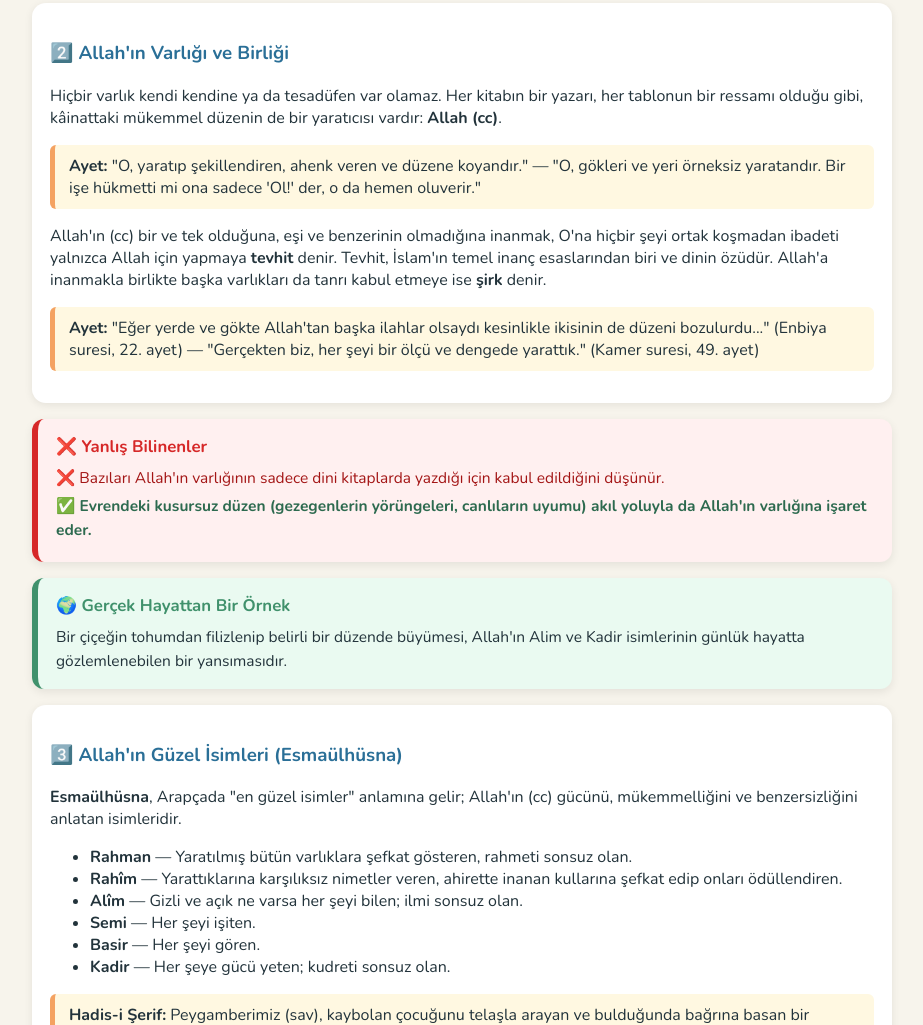
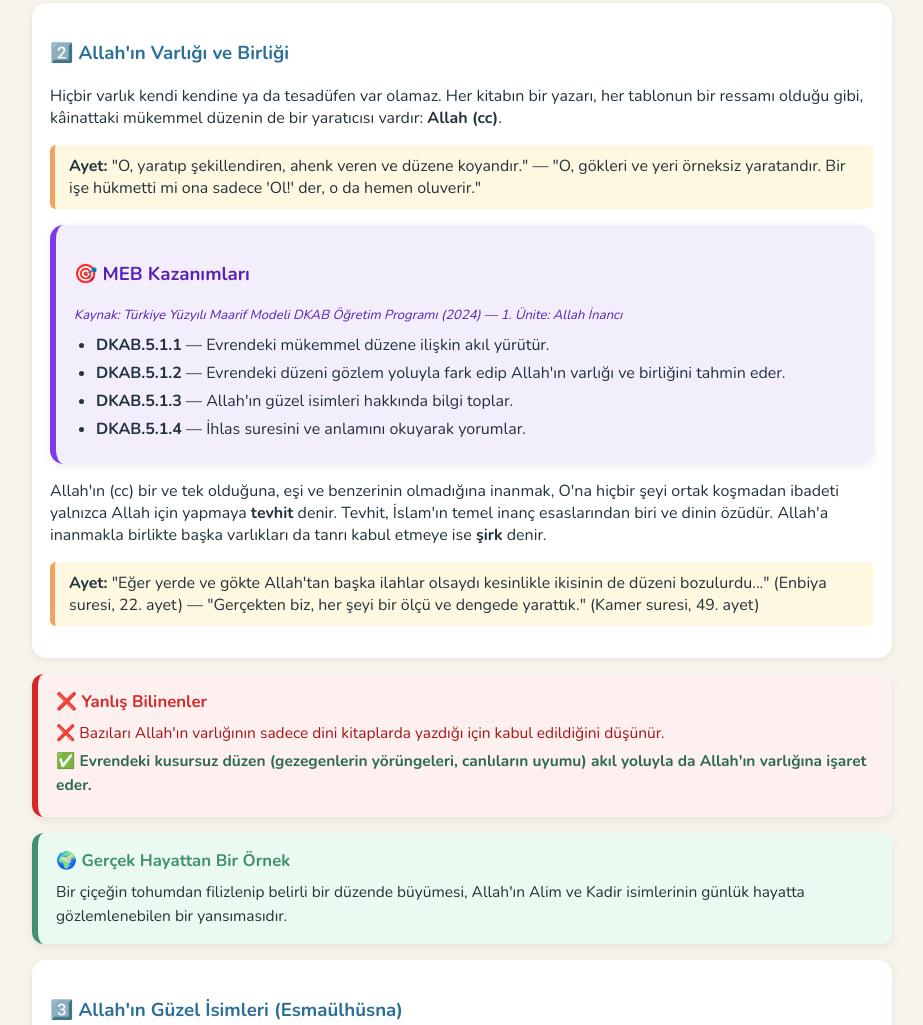
Before and after one commit to aishasurayzc-ui/din-kulturu-5sinif-1unite, a plain HTML site: page index.html in a window 1280 px wide. Shown: the part 907-1932 px from the top of the page, without its empty margins (178-1101 px from the left). Drawn offline with nearby package versions, Linux system fonts and the light colour scheme.

Commit message:
Konu Özeti'ne gerçek MEB kazanım kodlarını ve kaynağını ekle
- Kazanım kodları ve metinleri Türkiye Yüzyılı Maarif Modeli (2024) DKAB Öğretim Programı belgesinden alındı
- Her ünitede kaynak belgesi açıkça belirtiliyor

```diff
--- a/index.html
+++ b/index.html
@@ -498,6 +498,12 @@
 .zb-cevap-alani{ width:100%; box-sizing:border-box; margin-top:10px; padding:10px; border-radius:8px; border:1px solid #d0d0d0; font-family:inherit; font-size:.95em; resize:vertical; min-height:60px; }
 .zb-cevap-not{ font-size:.82em; color:#2a9d8f; font-weight:bold; margin:4px 0 0; min-height:1.1em; }
 
+
+.kutu-kazanim{ background:#f3eefc; border-left:6px solid #7c3aed; }
+.kutu-kazanim .kazanim-kaynak{ font-size:.82em; color:#5b21b6; font-style:italic; margin:2px 0 10px; }
+.kutu-kazanim ul{ margin:0; padding-left:22px; }
+.kutu-kazanim li{ margin-bottom:6px; }
+
 </style>
 </head>
 <body>
@@ -788,6 +794,17 @@
     <h3 style="color:var(--mavi)">2️⃣ Allah'ın Varlığı ve Birliği</h3>
     <p>Hiçbir varlık kendi kendine ya da tesadüfen var olamaz. Her kitabın bir yazarı, her tablonun bir ressamı olduğu gibi, kâinattaki mükemmel düzenin de bir yaratıcısı vardır: <b>Allah (cc)</b>.</p>
     <div class="aciklama"><b>Ayet:</b> "O, yaratıp şekillendiren, ahenk veren ve düzene koyandır." — "O, gökleri ve yeri örneksiz yaratandır. Bir işe hükmetti mi ona sadece 'Ol!' der, o da hemen oluverir."</div>
+
+  <div class="kutu-panel kutu-kazanim">
+    <h3 style="color:#5b21b6">🎯 MEB Kazanımları</h3>
+    <p class="kazanim-kaynak">Kaynak: Türkiye Yüzyılı Maarif Modeli DKAB Öğretim Programı (2024) — 1. Ünite: Allah İnancı</p>
+    <ul>
+      <li><b>DKAB.5.1.1</b> — Evrendeki mükemmel düzene ilişkin akıl yürütür.</li>
+      <li><b>DKAB.5.1.2</b> — Evrendeki düzeni gözlem yoluyla fark edip Allah'ın varlığı ve birliğini tahmin eder.</li>
+      <li><b>DKAB.5.1.3</b> — Allah'ın güzel isimleri hakkında bilgi toplar.</li>
+      <li><b>DKAB.5.1.4</b> — İhlas suresini ve anlamını okuyarak yorumlar.</li>
+    </ul>
+  </div>
     <p>Allah'ın (cc) bir ve tek olduğuna, eşi ve benzerinin olmadığına inanmak, O'na hiçbir şeyi ortak koşmadan ibadeti yalnızca Allah için yapmaya <b>tevhit</b> denir. Tevhit, İslam'ın temel inanç esaslarından biri ve dinin özüdür. Allah'a inanmakla birlikte başka varlıkları da tanrı kabul etmeye ise <b>şirk</b> denir.</p>
     <div class="aciklama"><b>Ayet:</b> "Eğer yerde ve gökte Allah'tan başka ilahlar olsaydı kesinlikle ikisinin de düzeni bozulurdu..." (Enbiya suresi, 22. ayet) — "Gerçekten biz, her şeyi bir ölçü ve dengede yarattık." (Kamer suresi, 49. ayet)</div>
   </div>
```
Also changed, not shown: unite2.html (+17 -0 lines), unite3.html (+17 -0 lines), unite4.html (+16 -0 lines).
